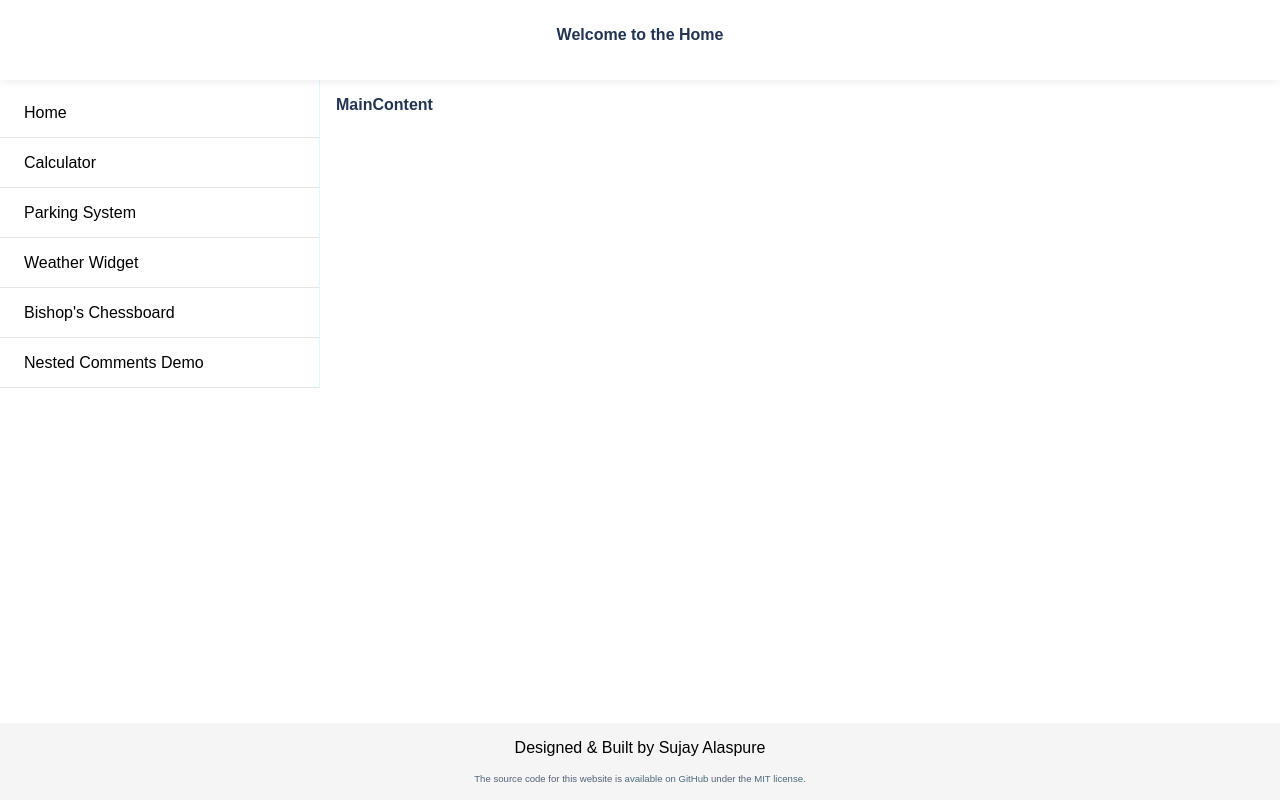
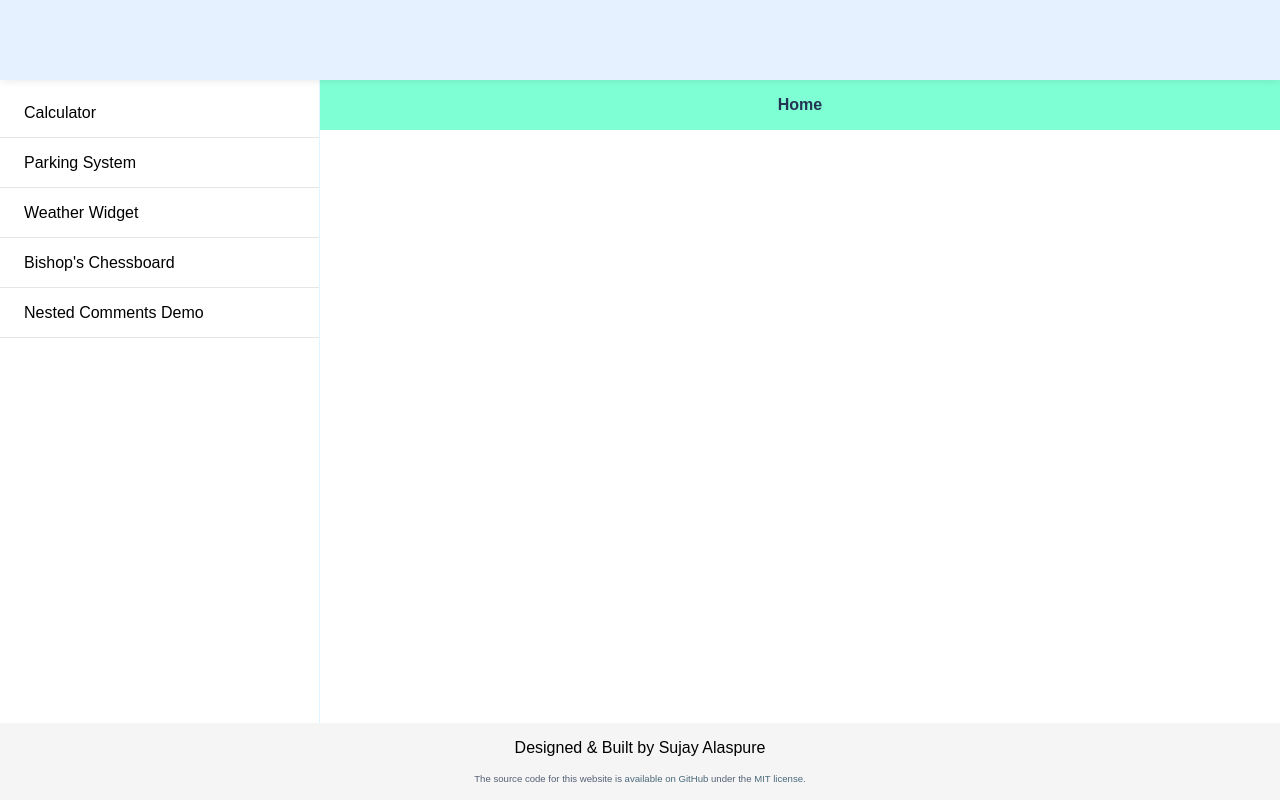
Before and after one commit to sujayalaspure/react-examples, a React (Create React App) app: page / in a window 1280 px wide. Built offline with nearby package versions, Linux system fonts and the light colour scheme.

Commit message:
refactor added all project to home screen sidebar

```diff
--- a/src/Projects/Calculator/style.js
+++ b/src/Projects/Calculator/style.js
@@ -8,9 +8,10 @@ const colors = {
 
 export const CalculatorWrapper = styled.div`
   display: flex;
-  height: 100vh;
+  height: 100%;
   align-items: center;
   justify-content: center;
+
   font-family: "Franklin Gothic Medium", "Arial Narrow", Arial, sans-serif;
 `;
 
--- a/src/Projects/Weather/index.js
+++ b/src/Projects/Weather/index.js
@@ -22,8 +22,7 @@ function Weather() {
   let [searchParams, setSearchParams] = useSearchParams();
   const [location, setLocation] = useState({ lat: "19.0760", lon: "72.8777", loc: "Mumbai" });
   const [weatherData, setWeatherData] = useState(data);
-  const [showInfo, setShowInfo] = useState(true);
-  // setSearchParams({ lat: "19.0760", lon: "72.8777", loc: "Mumbai" });
+  const [showInfo, setShowInfo] = useState(false);
 
   // lat=30.7352&lon=79.0669&loc=Kedarnath
   useEffect(() => {
@@ -56,7 +55,7 @@ function Weather() {
     <Wrapper>
       <BoxWrapper>
         <InfoWrapper onClick={() => setShowInfo((prev) => !prev)}>
-          <img src="https://img.icons8.com/material-outlined/24/undefined/info--v1.png" alt="Info" />
+          <img src="https://img.icons8.com/material-outlined/24/000000/info--v1.png" alt="Info" />
           {showInfo && Info()}
         </InfoWrapper>
         <Display>
--- a/src/Projects/Weather/style.js
+++ b/src/Projects/Weather/style.js
@@ -9,7 +9,7 @@ const colors = {
 export const Wrapper = styled.div`
   /* background-color: #fff; */
   display: flex;
-  height: 100vh;
+  height: 100%;
   align-items: center;
   justify-content: center;
   padding: 1rem;
--- a/src/Projects/chessboard/style.js
+++ b/src/Projects/chessboard/style.js
@@ -1,8 +1,8 @@
 import styled from "styled-components";
 
 export const Container = styled.div`
-  width: 100vw;
-  height: 100vh;
+  /* width: 100vw; */
+  /* height: 100vh; */
   display: flex;
   flex-direction: column;
   align-items: center;
--- a/src/Projects/nested-comments/style.js
+++ b/src/Projects/nested-comments/style.js
@@ -3,18 +3,12 @@ import styled from "styled-components";
 export const Container = styled.div`
   display: flex;
   flex-direction: column;
-  /* align-items: center; */
-  /* justify-content: center; */
-  width: 100vw;
-  height: 100%;
   padding: 20px;
   background-color: rgba(170, 170, 170, 0.1);
   border: 1px solid rgba(0, 0, 0, 0.1);
 `;
 
 export const CommentWrapper = styled.div`
-  /* background-color: rgba(170, 170, 170, 0.1); */
-  /* border: 1px solid rgba(0, 0, 0, 0.1); */
   padding: 10px 0 10px 10px;
   border-radius: 5px;
   margin: 8px 0 8px 8px;
--- a/src/home/Style.js
+++ b/src/home/Style.js
@@ -1,7 +1,9 @@
 import styled from "styled-components";
 
 export const Container = styled.div`
-  height: 100%;
+  height: 100vh;
+  display: grid;
+  grid-template-rows: max-content auto;
 `;
 
 export const LeftSide = styled.div`
@@ -9,13 +11,12 @@ export const LeftSide = styled.div`
   padding-top: 8px;
   min-width: 25vw;
   border-right: 1px solid var(--accent-tint);
-  /* background-color: #f5f; */
 `;
 
 export const MainContent = styled.div`
   display: grid;
   grid-template-columns: max-content auto;
-  height: 100%;
+  /* height: 100%; */
 `;
 
 export const HeaderWrapper = styled.div`
@@ -23,11 +24,38 @@ export const HeaderWrapper = styled.div`
   justify-content: center;
   align-items: center;
   height: 10vh;
-  /* background-color: var(--white); */
+  background-color: var(--white);
   box-shadow: 0px 0px 10px rgba(0, 0, 0, 0.1);
   z-index: 100;
 `;
 
 export const RightSide = styled.div`
-  padding: 16px;
+  height: 100%;
+  .main-content {
+    flex: 1;
+    margin: 16px;
+  }
 `;
+
+export const LabelHeader = styled.div`
+  background-color: aquamarine;
+  height: 50px;
+  display: flex;
+  justify-content: center;
+  align-items: center;
+  position: relative;
+  h1 {
+    margin: 0;
+  }
+  .external {
+    position: absolute;
+    right: 10px;
+    top: 0;
+    bottom: 0;
+    margin-left: 0.5rem;
+    img {
+      height: 40px;
+      width: 40px;
+    }
+  }
+`;
--- a/src/home/index.js
+++ b/src/home/index.js
@@ -1,12 +1,23 @@
-import React from "react";
+import React, { useState } from "react";
 import { useNavigate } from "react-router-dom";
 import Footer from "../Components/footer";
 import Menu from "../Components/menu";
 import { paths } from "./path";
-import { Container, HeaderWrapper, LeftSide, MainContent, RightSide } from "./Style";
+import { Container, HeaderWrapper, LabelHeader, LeftSide, MainContent, RightSide } from "./Style";
+
+import Calculator from "../Projects/Calculator";
+import CarParking from "../Projects/CarParking";
+import Weather from "../Projects/Weather";
+import Chessboard from "../Projects/chessboard";
+import NestedComments from "../Projects/nested-comments";
 
 function Home() {
   let navigate = useNavigate();
+
+  const [selectedProject, setSelectedProject] = useState({
+    path: "/",
+    Label: "Home",
+  });
 
   const onClick = (path) => {
     console.log(path);
@@ -14,18 +25,23 @@ function Home() {
   };
   return (
     <Container>
-      <HeaderWrapper>
-        <h1>Welcome to the Home</h1>
-      </HeaderWrapper>
+      <HeaderWrapper>{/* <h1>Welcome to the Home</h1> */}</HeaderWrapper>
 
       <MainContent>
         <LeftSide>
           {paths.map((path, index) => (
-            <Menu.Item label={path.Label} onClick={() => onClick(path.path)} />
+            <Menu.Item key={index} label={path.Label} onClick={() => setSelectedProject(path)} />
           ))}
         </LeftSide>
         <RightSide>
-          <h2>MainContent</h2>
+          <LabelHeader>
+            <h1>{selectedProject.Label}</h1>
+            {/* <div className="external">
+              <img src="https://img.icons8.com/cute-clipart/64/000000/external-link.png" />
+            </div> */}
+          </LabelHeader>
+          {/* <h1>MainContent</h1> */}
+          <div className="main-content">{getContent(selectedProject.path)}</div>
         </RightSide>
       </MainContent>
       <Footer />
@@ -33,4 +49,22 @@ function Home() {
   );
 }
 
+const getContent = (path) => {
+  console.log(path);
+  switch (path) {
+    case "/calculator":
+      return <Calculator />;
+    case "/parking":
+      return <CarParking />;
+    case "/weather":
+      return <Weather />;
+    case "/chessboard":
+      return <Chessboard />;
+    case "/nested-comments":
+      return <NestedComments />;
+    default:
+      return <div />;
+  }
+};
+
 export default Home;
--- a/src/home/path.js
+++ b/src/home/path.js
@@ -1,8 +1,4 @@
 export const paths = [
-  {
-    path: "/",
-    Label: "Home",
-  },
   {
     path: "/calculator",
     Label: "Calculator",
```
